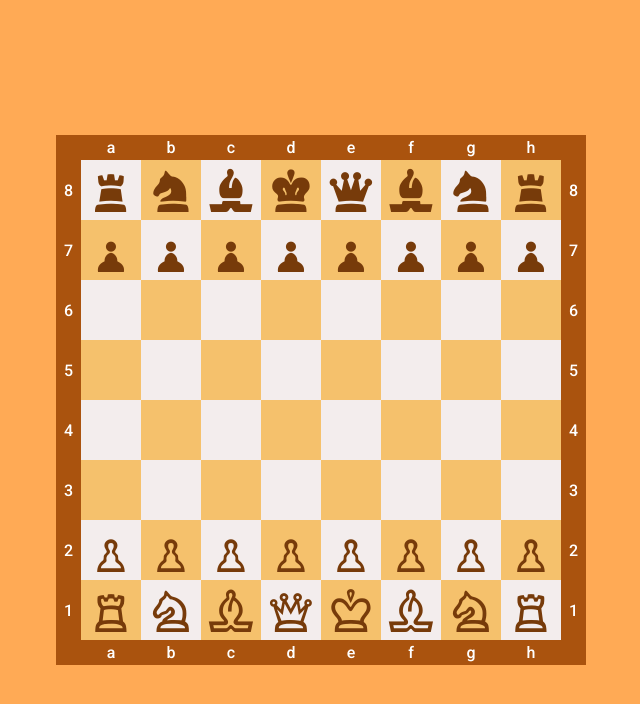
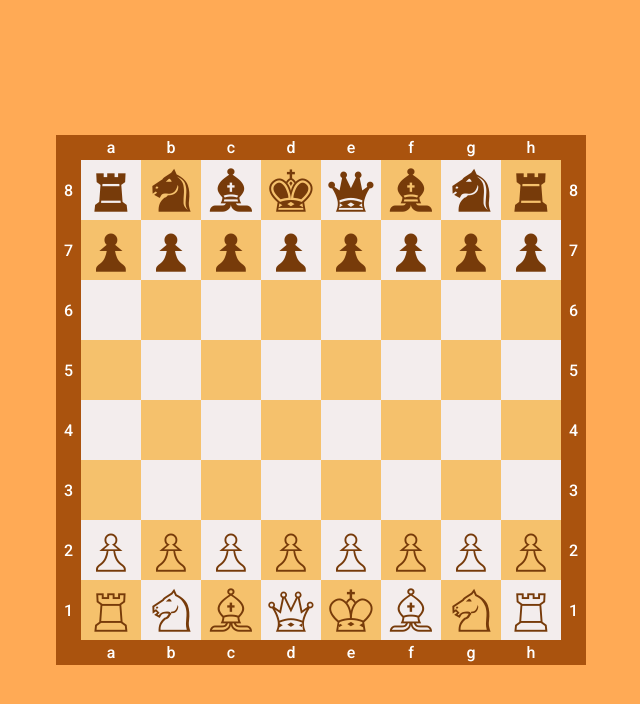
Before and after one commit to carlos-dubon/chess, a website built with webpack: page src/index.html in a window 1280 px wide. Shown: the whole page, without its empty margins (319-959 px from the left). Built offline with nearby package versions, Linux system fonts and the light colour scheme.

Commit message:
Changed the font

```diff
--- a/src/scss/_chessfont.scss
+++ b/src/scss/_chessfont.scss
@@ -1,8 +1,8 @@
 @font-face {
-  font-family: "Chess-Regular";
-  src: url("../webfonts/Chess-Regular.ttf.woff") format("woff"),
-    url("../webfonts/Chess-Regular.ttf.eot"),
-    url("../webfonts/Chess-Regular.ttf.eot?#iefix") format("embedded-opentype");
+  font-family: 'Chess Alpha';
+  src: url('../webfonts/ChessAlpha.woff2') format('woff2'),
+      url('../webfonts/ChessAlpha.woff') format('woff');
   font-weight: normal;
   font-style: normal;
+  font-display: swap;
 }
--- a/src/scss/main.scss
+++ b/src/scss/main.scss
@@ -18,7 +18,7 @@ body {
 }
 
 .board {
-  font-family: "Chess-Regular";
+  font-family: "Chess Alpha";
   box-sizing: content-box;
   display: flex;
   flex-wrap: wrap;
```
Also changed, not shown: src/webfonts/Chess-Regular.ttf.woff (deleted), src/webfonts/ChessAlpha.woff (added), src/webfonts/ChessAlpha.woff2 (added), 1 other file.
